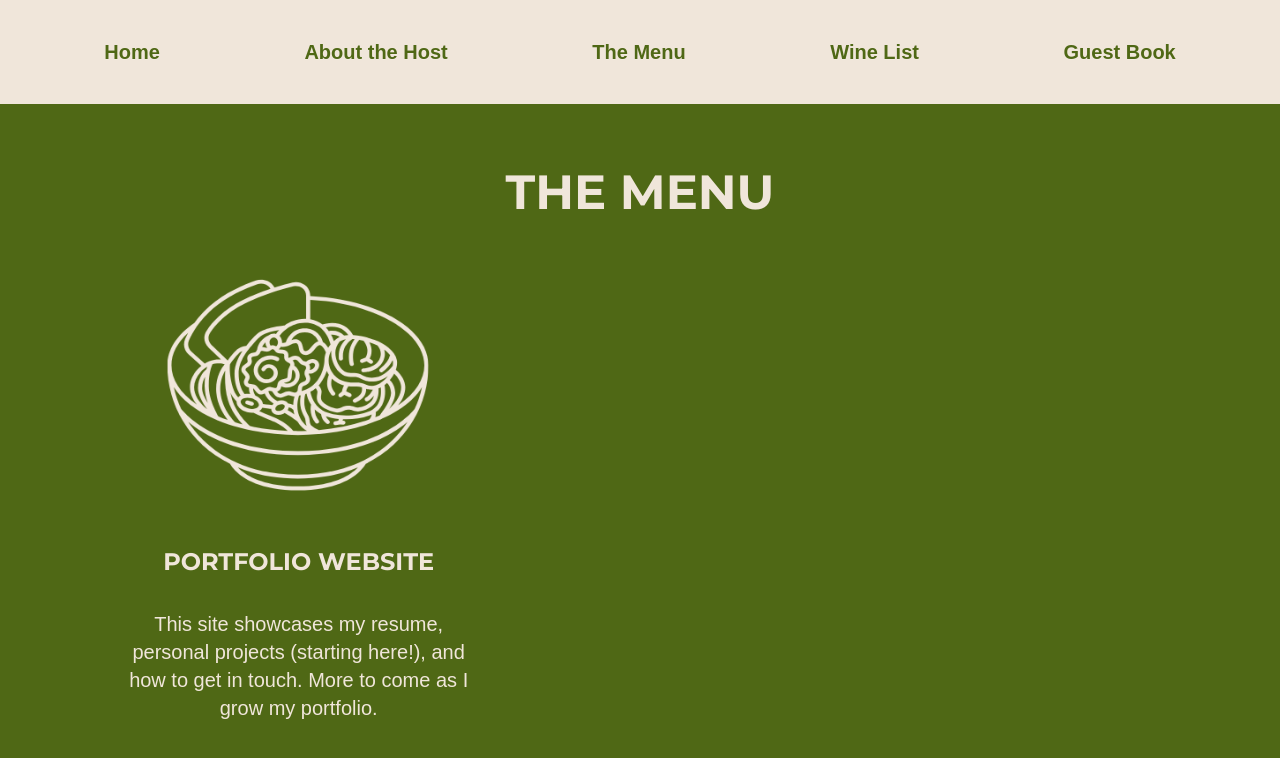
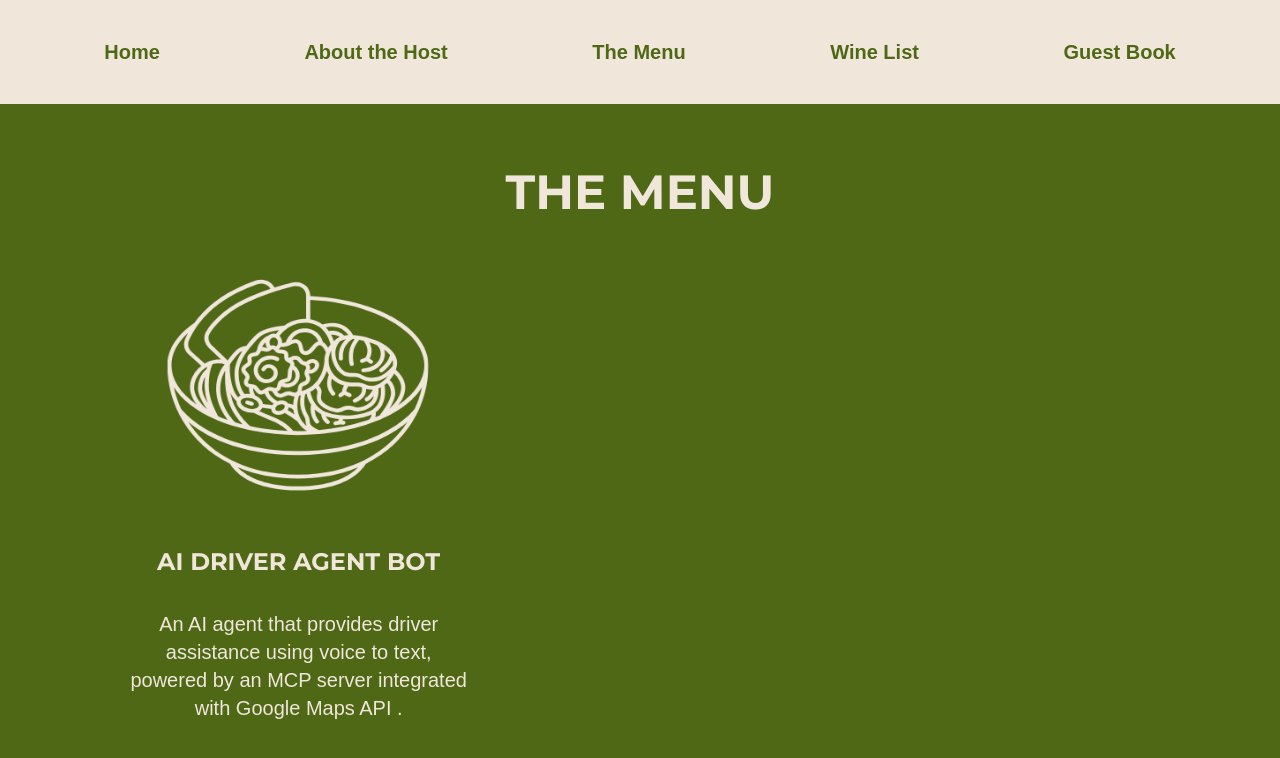
Before and after one commit to diyakhil/personal-portfolio, a Next.js app: page /personal-projects in a window 1280 px wide. Shown: the top 758 px of the page. Built offline with nearby package versions, Linux system fonts and the light colour scheme; a web font is replaced by a local one.

Commit message:
added project

```diff
--- a/src/app/personal-projects/page.tsx
+++ b/src/app/personal-projects/page.tsx
@@ -28,7 +28,7 @@ export default function PersonalProjects() {
         <div className="w-full sm:w-1/3">
           <div className="flex flex-col gap-y-8 justify-center items-center">
             <a
-              href="https://github.com/diyakhil/personal-portfolio"
+              href="https://github.com/diyakhil/googlemaps-mcp-server"
               target="_blank"
               rel="noopener noreferrer"
             >
@@ -43,14 +43,14 @@ export default function PersonalProjects() {
             <p
               className={`${montserrat.className} uppercase font-bold text-xl sm:text-2xl text-center`}
             >
-              Portfolio Website
+              AI Driver Agent Bot
             </p>
 
             <p
               className={`${cedarville_Cursive.className} text-lg sm:text-xl text-center px-4 sm:px-0`}
             >
-              This site showcases my resume, personal projects (starting here!),
-              and how to get in touch. More to come as I grow my portfolio.
+              An AI agent that provides driver assistance using voice to text,
+              powered by an MCP server integrated with Google Maps API .
             </p>
           </div>
         </div>
```
